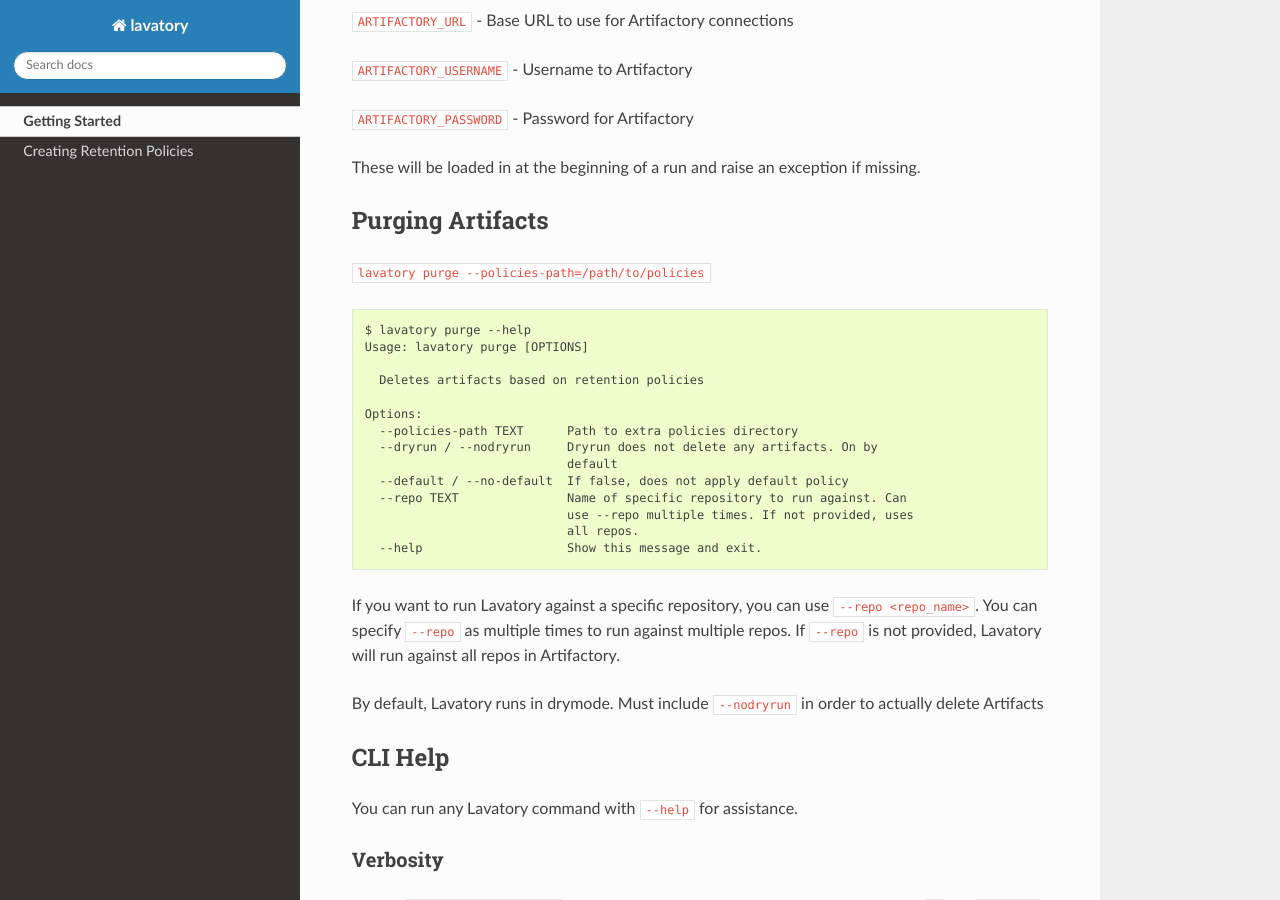
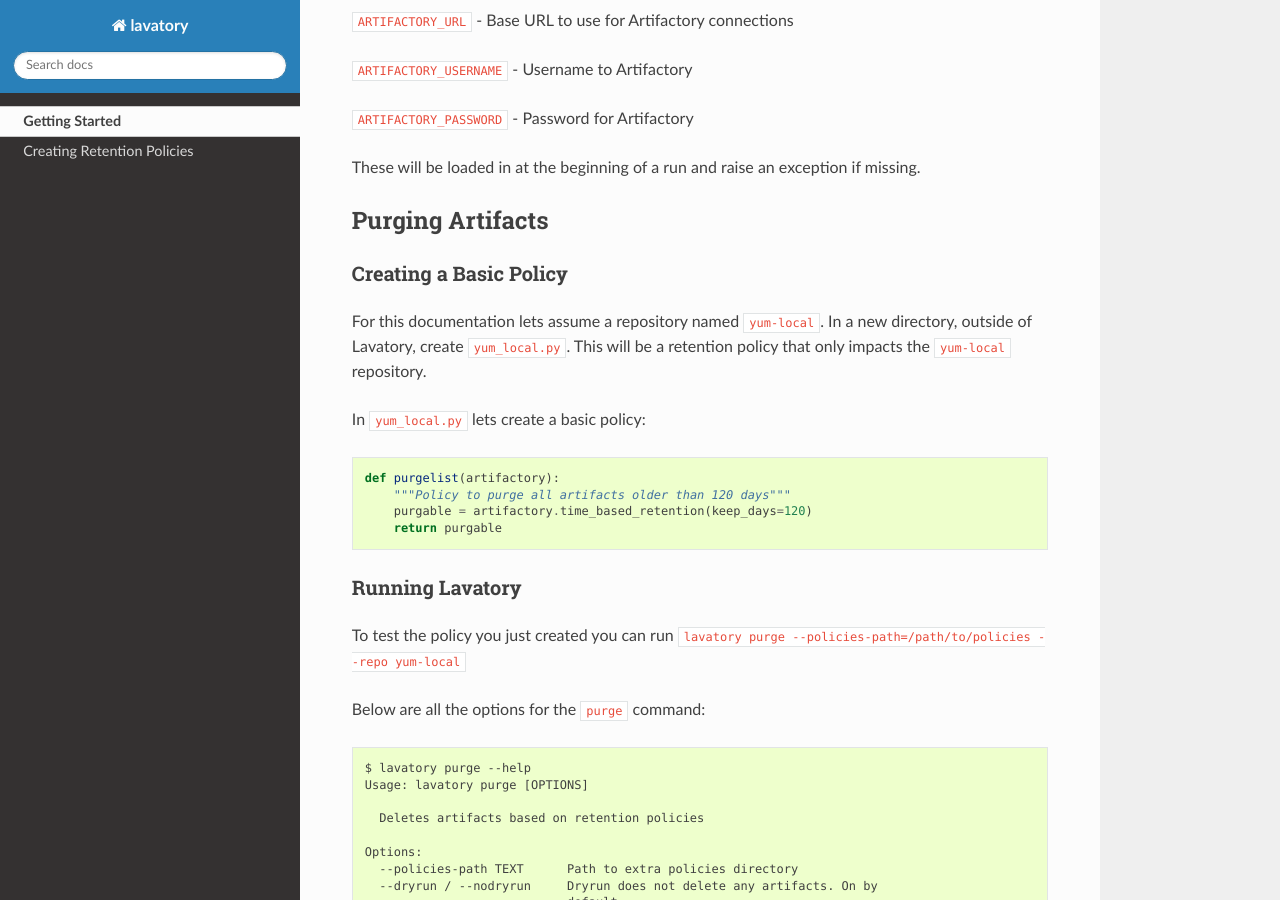
Before and after one commit to gogoair/lavatory, a Sphinx documentation site: the page built from docs/getting_started.rst, in a window 1280 px wide and 900 px high, scrolled down 255 px. Built offline with Sphinx 7.4.7 and the Read the Docs theme 2.0.0, drawn with Linux system fonts in a browser that asks for light colours; pages that are not in the unit, such as notebooks, are missing from menus.

Commit message:
added better examples and updated getting_started

```diff
--- a/docs/getting_started.rst
+++ b/docs/getting_started.rst
@@ -15,10 +15,31 @@
 These will be loaded in at the beginning of a run and raise an exception
 if missing.
 
+
 Purging Artifacts
 -----------------
 
-``lavatory purge --policies-path=/path/to/policies``
+Creating a Basic Policy
+~~~~~~~~~~~~~~~~~~~~~~~
+
+For this documentation lets assume a repository named ``yum-local``. In a new directory, outside of Lavatory, create
+``yum_local.py``. This will be a retention policy that only impacts the ``yum-local`` repository.
+
+In ``yum_local.py`` lets create a basic policy:
+
+::
+
+    def purgelist(artifactory):
+        """Policy to purge all artifacts older than 120 days"""
+        purgable = artifactory.time_based_retention(keep_days=120)
+        return purgable
+
+Running Lavatory
+~~~~~~~~~~~~~~~~
+
+To test the policy you just created you can run ``lavatory purge --policies-path=/path/to/policies --repo yum-local``
+
+Below are all the options for the ``purge`` command:
 
 ::
 
--- a/docs/policies/example_policies.rst
+++ b/docs/policies/example_policies.rst
@@ -12,6 +12,7 @@
 ::
 
     def purgelist(artifactory):
+        """Policy to purge all artifacts older than 120 days"""
         purgable = artifactory.time_based_retention(keep_days=120)
         return purgable
 
@@ -23,5 +24,6 @@
 ::
 
     def purgelist(artifactory):
+        """Policy to keep just the 5 most recent artifacts."""
         purgable = artifactory.count_based_retention(retention_count=5)
         return purgable
```
Also changed, not shown: docs/policies/index.rst (+20 -0 lines).
